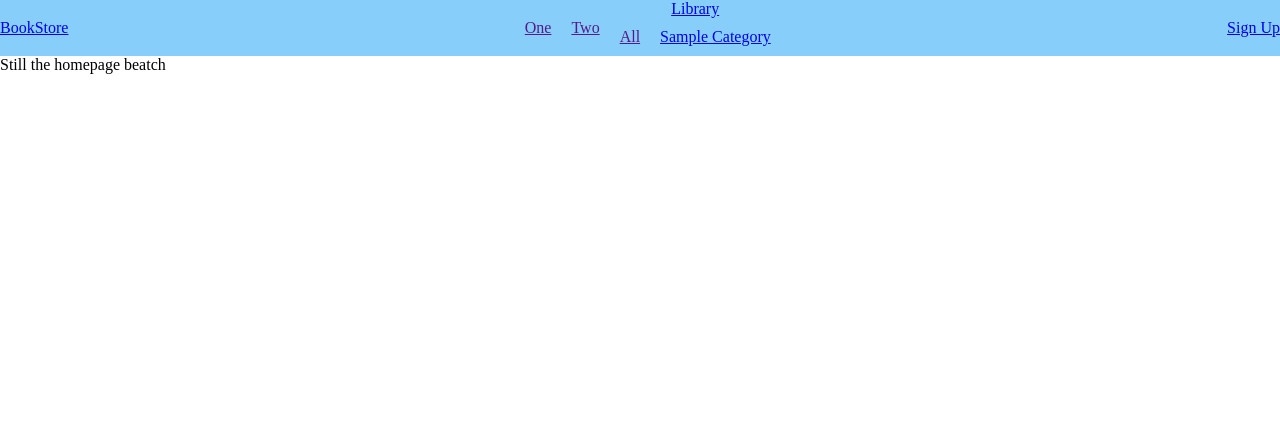
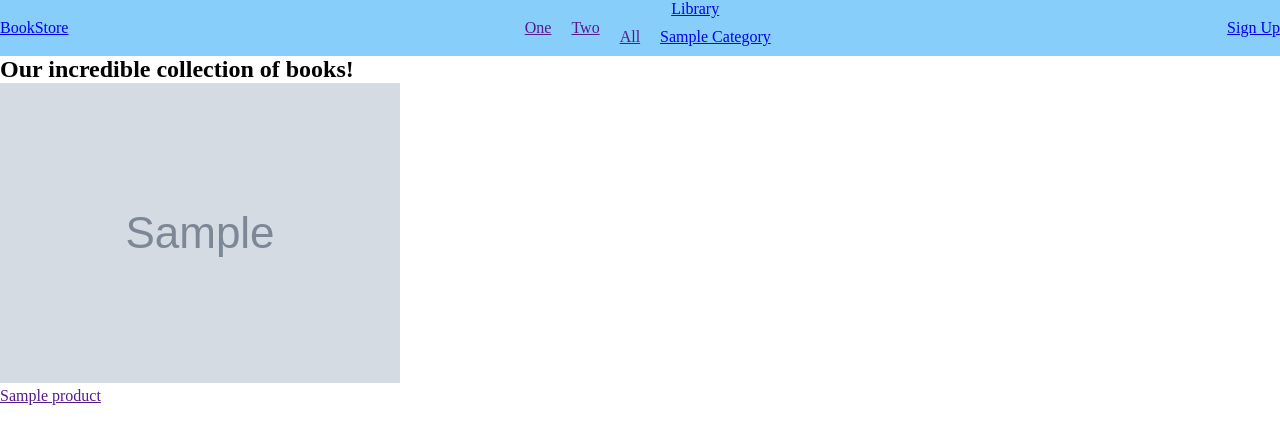
Before and after one commit to masroor47/django-ecommerce, a Django app: page / in a window 1280 px wide. Shown: the top 444 px of the page. Run offline with Django 4.2, Linux system fonts and the light colour scheme; tables that the repository leaves empty hold one stand-in row (values such as "Sample post"); grey boxes marked "Sample" are stand-in pictures.

Commit message:
add book detail url, view and template

```diff
--- a/store/urls.py
+++ b/store/urls.py
@@ -7,4 +7,5 @@ app_name = 'store'
 
 urlpatterns = [
     path('', views.all_products, name='all_products'),
+    path('book/<slug:slug>/', views.product_detail, name='product_detail')
 ]
--- a/store/views.py
+++ b/store/views.py
@@ -1,4 +1,4 @@
-from django.shortcuts import render
+from django.shortcuts import get_object_or_404, render
 
 from .models import Category, Product
 
@@ -17,3 +17,10 @@ def all_products(request):
         'products': products
     }
     return render(request, 'store/home.html', context)
+
+def product_detail(request, slug):
+    product = get_object_or_404(Product, slug=slug, in_stock=True)
+    context = {
+        'product': product
+    }
+    return render(request, 'store/detail.html', context)
--- a/templates/store/home.html
+++ b/templates/store/home.html
@@ -6,6 +6,22 @@
 
 {% block content %}
 
-    Still the homepage beatch
+    <section>
+        <h2>Our incredible collection of books!</h2>
+    </section>
+
+    <section>
+        {% for product in products %}
+            <div class="card">
+                <img class="card-image" src="{{ product.image.url }}" alt="book image">
+                <div class="card-body">
+                    <p class="card-text">
+                        <a href="">{{ product.title }}</a>
+                    </p>
+                </div>
+            </div>
+        {% endfor %}
+    </section>
+
 
 {% endblock %}
```
Also changed, not shown: templates/store/detail.html (added, +17 -0 lines), media/images/freud-dreams.jpg (added).
